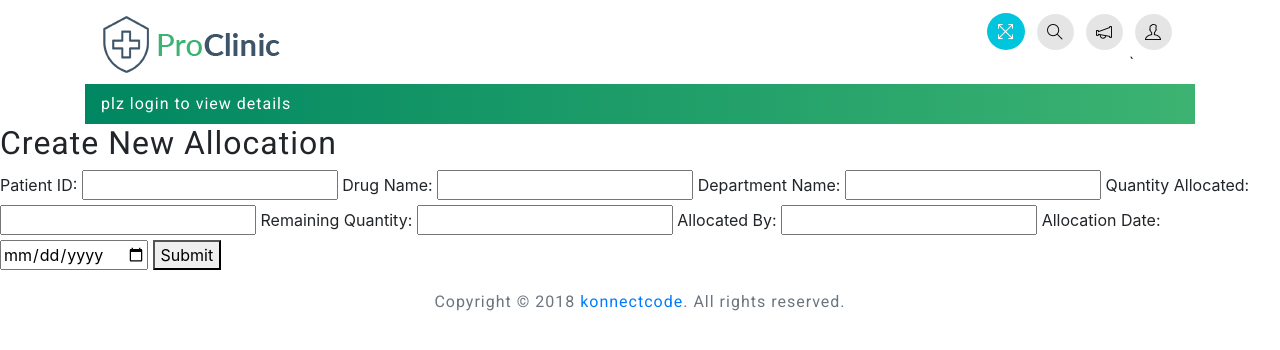
After one commit to badleshmishra/Hospital_management, a CodeIgniter app: page /live-sites/Drug_department/add_department in a window 1280 px wide. The commit adds this page. Shown: the top 350 px of the page. Run offline with CodeIgniter, Linux system fonts and the light colour scheme.

Commit message:
check rohit

```diff
--- a/application/config/routes.php
+++ b/application/config/routes.php
@@ -15,6 +15,7 @@ $route['Doctor/save'] = 'Doctor/save'; // Handle login logic
 
 
 $route['receptionist/view_patients'] = 'receptionist/patients';
+
 
 
 //$route['inventory_manager/add_item'] = 'inventory_manager/add_item';
--- /dev/null
+++ b/application/controllers/Drug_department.php
@@ -0,0 +1,48 @@
+<?php defined('BASEPATH') OR exit('No direct script access allowed');
+
+class Drug_department extends CI_Controller {
+
+    public function __construct() {
+        parent::__construct();
+        // Load the model
+       // $this->load->model('Drug_department_model');
+    }
+
+    public function index() {
+        $data = array();
+        $data['base_url'] = $this->config->item('base_url');
+        $data['main_content'] = 'drug_department/view';
+
+        $this->load->view('common/template', $data);
+    }
+
+    public function add_department() {
+        // Check if form is submitted
+        if ($this->input->post()) {
+            // Prepare data for insertion
+            $data = array(
+                'patient_id' => $this->input->post('patient_id'),
+                'drug_name' => $this->input->post('drug_name'),
+                'department_name' => $this->input->post('department_name'),
+                'quantity_allocated' => $this->input->post('quantity_allocated'),
+                'remaining_quantity' => $this->input->post('remaining_quantity'),
+                'allocated_by' => $this->input->post('allocated_by'),
+                'allocation_date' => $this->input->post('allocation_date'),
+                'created_at' => date('Y-m-d H:i:s'),
+                'updated_at' => date('Y-m-d H:i:s')
+            );
+
+
+            $this->Drug_department_model->insert_department($data);
+
+
+            redirect('Drug_department');
+        } else {
+
+            $data['base_url'] = $this->config->item('base_url');
+            $data['main_content'] = 'drug_department/add';
+
+            $this->load->view('common/template', $data);
+        }
+    }
+}
--- a/application/views/common/header.php
+++ b/application/views/common/header.php
@@ -202,6 +202,20 @@
 
 
 
+						   			 <li class="nav-item dropdown">
+						    		<a class="nav-link dropdown-toggle" data-toggle="dropdown" href="#" role="button"aria-haspopup="true"
+						   			 aria-expanded="false"><span class="ti-pencil-alt"></span>Drug department</a>
+						    		<div class="dropdown-menu">
+
+						       			<a class="dropdown-item" href="<?= base_url('drug_department/add_department') ?>">Add item</a>
+
+						       			<a class="dropdown-item" href="<?= base_url('drug_department') ?>">View Item</a>
+
+						   			 </div>
+						   			</li>
+
+
+
 
 					               <?php
 
--- /dev/null
+++ b/application/views/drug_department/add.php
@@ -0,0 +1,26 @@
+<h2>Create New Allocation</h2>
+
+<form method="post" action="<?= base_url('Drug_department/add_department'); ?>">
+    <label for="patient_id">Patient ID:</label>
+    <input type="text" name="patient_id" id="patient_id">
+
+    <label for="drug_name">Drug Name:</label>
+    <input type="text" name="drug_name" id="drug_name">
+
+    <label for="department_name">Department Name:</label>
+    <input type="text" name="department_name" id="department_name">
+
+    <label for="quantity_allocated">Quantity Allocated:</label>
+    <input type="number" name="quantity_allocated" id="quantity_allocated" min="1">
+
+    <label for="remaining_quantity">Remaining Quantity:</label>
+    <input type="number" name="remaining_quantity" id="remaining_quantity" min="0">
+
+    <label for="allocated_by">Allocated By:</label>
+    <input type="text" name="allocated_by" id="allocated_by">
+
+    <label for="allocation_date">Allocation Date:</label>
+    <input type="date" name="allocation_date" id="allocation_date">
+
+    <button type="submit">Submit</button>
+</form>
--- /dev/null
+++ b/application/views/drug_department/view.php
@@ -0,0 +1 @@
+<h1>welcomes</h1>
```
Also changed, not shown: application/controllers/Drug_inventory.php (+4 -5 lines), application/models/Drug_department__model.php (added, +11 -0 lines).
